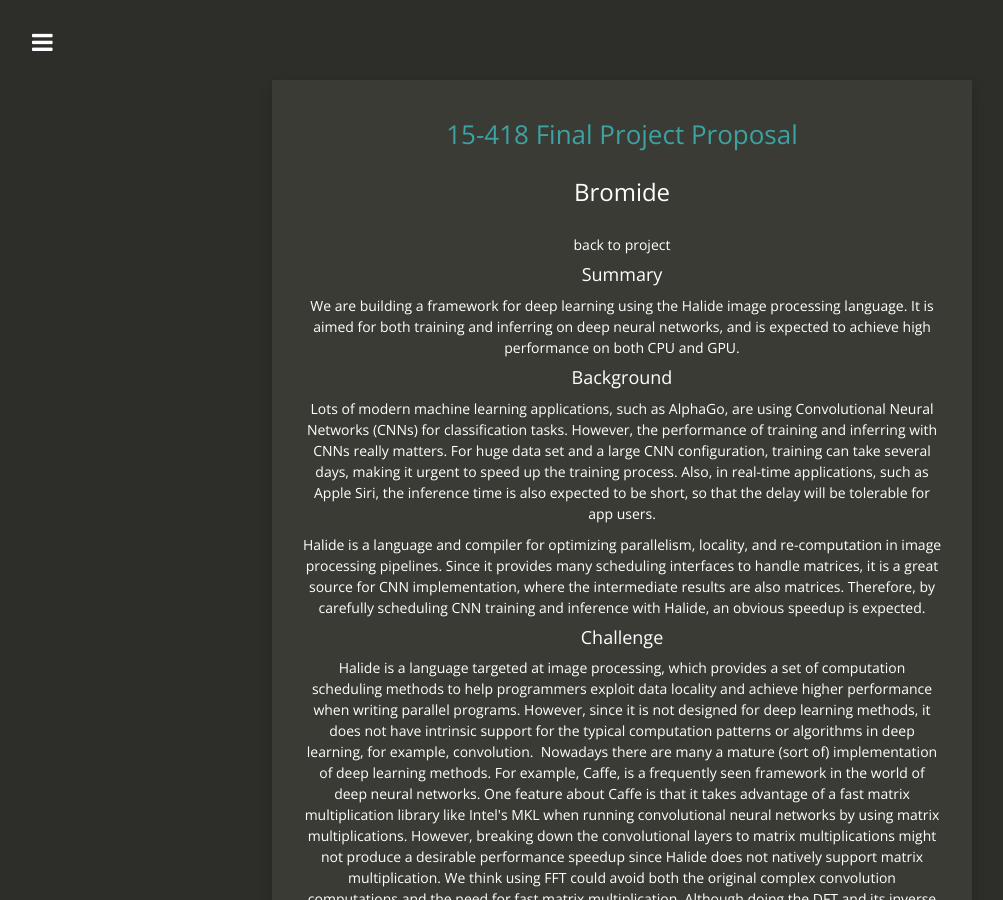
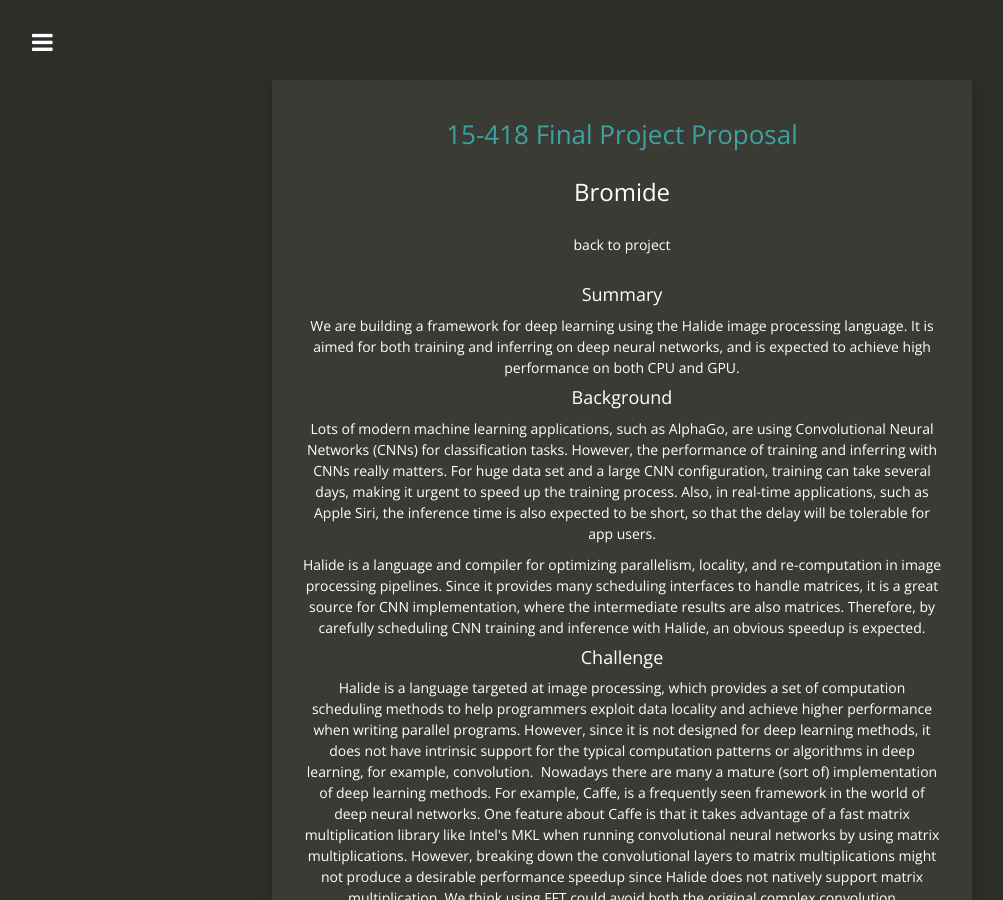
Before and after one commit to vanryan/vanryan.github.io, a Jekyll site: the page built from 15418-proposal.html, in a window 1280 px wide and 900 px high. Shown: the whole window, without its empty margins (18-1021 px from the left). Built offline with Jekyll 4.4.1, drawn with Linux system fonts in a browser that asks for light colours; nearby versions of some CDN libraries; Markdown is read by kramdown in place of the engine named in the settings.

```diff
--- a/15418-proposal.html
+++ b/15418-proposal.html
@@ -17,12 +17,13 @@ encoding: "utf-8"
               <br/>
               <a href="{{ site.baseurl }}/15418">back to project</a>
               <br/>
+              <br/>
 
 
 
 <h4>Summary</h4>
 <p class="parag-418">
-We are building a framework for deep learning using the Halide image processing language. It is aimed for both training and inferring on deep neural networks, and is expected to achieve high performance on both CPU and GPU.
+We are building a framework for deep learning using <a href="http://halide-lang.org/">the Halide image processing language</a>. It is aimed for both training and inferring on deep neural networks, and is expected to achieve high performance on both CPU and GPU.
 </p>
 
 <h4>Background</h4>
--- a/15418.html
+++ b/15418.html
@@ -11,7 +11,7 @@ encoding: "utf-8"
 
             <div class="articles">
 
-              <h2>15418 Final Project</h2>
+              <h2>15-418 Final Project</h2>
 
               <h4>Spring 2016</h4>
 
```
